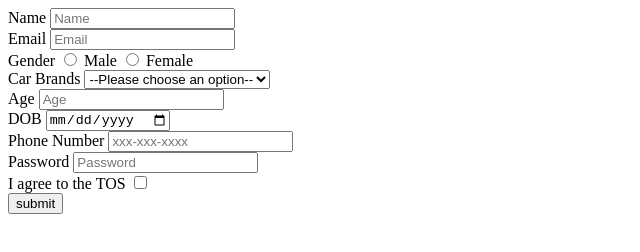
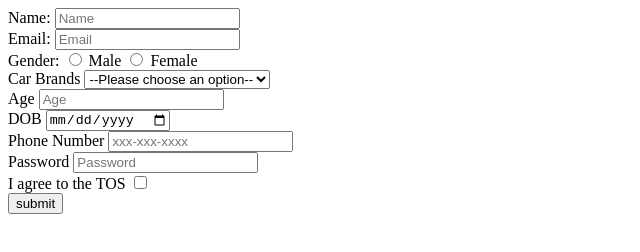
Before and after one commit to acciojob/signup-form-car-pratibha12-34, a website: page main.html in a window 1280 px wide. Shown: the full height of the page, 0-640 px from the left. Drawn offline with Linux system fonts and the light colour scheme.

Commit message:
created a submission

```diff
--- a/main.html
+++ b/main.html
@@ -8,13 +8,13 @@
 
 <body>
 	<form method="post">
-		<label for="name">Name</label>
+		<label for="name">Name:</label>
 		<input type="text" required="Yes" id="name" placeholder="Name"/><br>
 
-		<label for="email">Email</label>
+		<label for="email">Email:</label>
 		<input type="email" required="Yes" id="email" placeholder="Email"/><br>
 
-		<label for="gender">Gender</label>
+		<label for="gender">Gender:</label>
 
 		<input type="radio" required="Yes" id="gender_m" name="gender" value="male" placeholder="-"/>
 		<label for="gender_m">Male</label>
```
